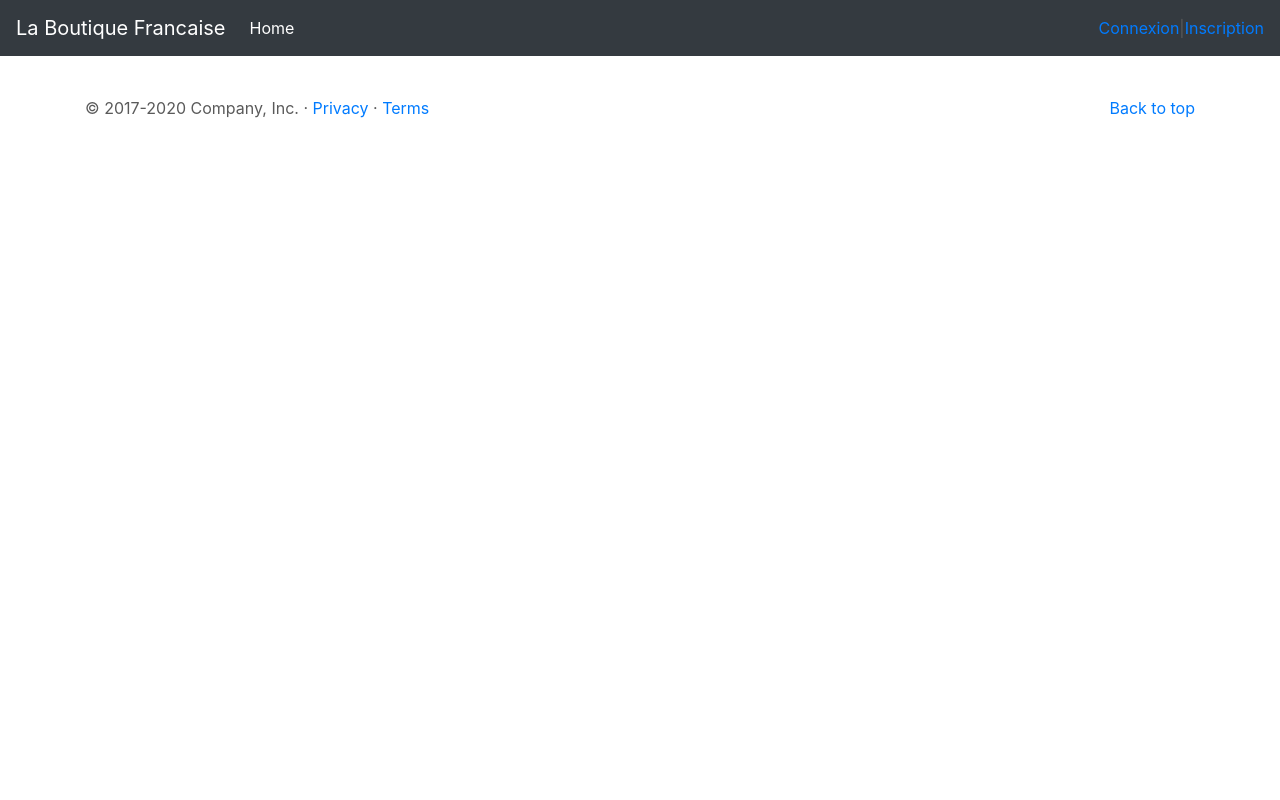
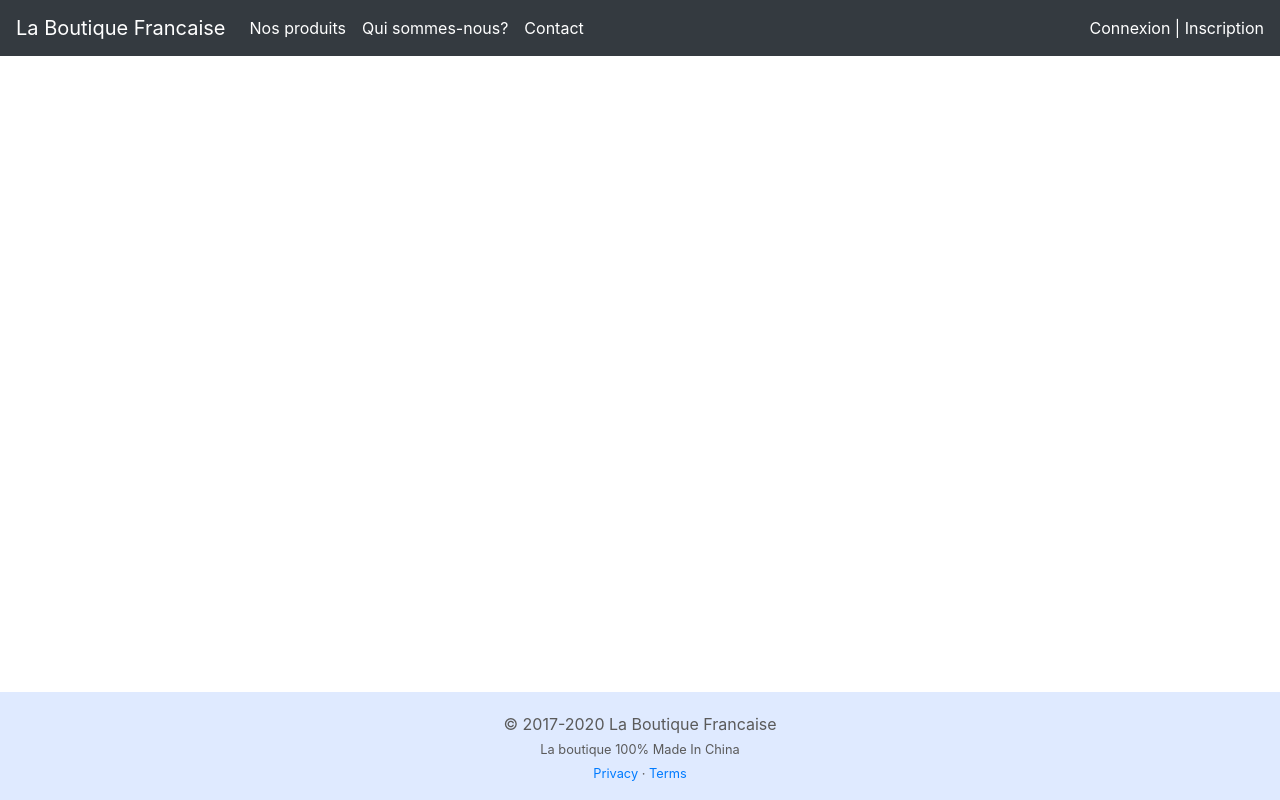
Before and after one commit to Zanmatox/Symfony_LaBoutiqueFrancaise, a Symfony app: template templates/base.html.twig in a window 1280 px wide. Run offline with Twig, Linux system fonts and the light colour scheme; the template is opened without the code that fills it, so the values that code supplies are empty; some libraries are stand-ins or nearby versions.

Commit message:
Modif mise en page

```diff
--- a/templates/base.html.twig
+++ b/templates/base.html.twig
@@ -10,6 +10,7 @@
 
     <!-- Bootstrap core CSS -->
     <link href="{{asset('assets/css/bootstrap.min.css')}}" rel="stylesheet">
+    <link rel="stylesheet" href="{{ asset('assets/css/boutiquefrancaise.css') }}">
 
     <style>
         .bd-placeholder-img {
@@ -33,21 +34,30 @@
 <body>
 <header>
     <nav class="navbar navbar-expand-md navbar-dark fixed-top bg-dark">
-        <a class="navbar-brand" href="#">La Boutique Francaise</a>
+        <a class="navbar-brand" href="{{ path('home') }}">La Boutique Francaise</a>
         <button class="navbar-toggler" type="button" data-toggle="collapse" data-target="#navbarCollapse" aria-controls="navbarCollapse" aria-expanded="false" aria-label="Toggle navigation">
             <span class="navbar-toggler-icon"></span>
         </button>
         <div class="collapse navbar-collapse" id="navbarCollapse">
             <ul class="navbar-nav mr-auto">
                 <li class="nav-item active">
-                    <a class="nav-link" href="#">Home <span class="sr-only">(current)</span></a>
+                    <a class="nav-link" href="#">Nos produits</a>
+                </li>
+                <li class="nav-item active">
+                    <a class="nav-link" href="#">Qui sommes-nous?</a>
+                </li>
+                <li class="nav-item active">
+                    <a class="nav-link" href="#">Contact</a>
                 </li>
             </ul>
+            <div class="navbar-item-custom">
             {% if app.user %}
-            <a href="{{ path('account') }}">Mon compte</a> | <a href="{{ path('app_logout') }}">Déconnexion</a>
+            <a href="{{ path('account') }}">Mon compte <small>({{app.user.firstname}})</small></a> | <a href="{{ path('app_logout') }}">Déconnexion</a>
             {% else %}
            <a href="{{ path('app_login') }}">Connexion</a> | <a href="{{ path('register') }}">Inscription</a>
            {% endif %}
+           </div>
+
         </div>
     </nav>
 </header>
@@ -115,9 +125,11 @@
     </div><!-- /.container -->
 
     <!-- FOOTER -->
-    <footer class="container">
-        <p class="float-right"><a href="#">Back to top</a></p>
-        <p>&copy; 2017-2020 Company, Inc. &middot; <a href="#">Privacy</a> &middot; <a href="#">Terms</a></p>
+    <footer class="footer-custom">
+        <p>&copy; 2017-2020 La Boutique Francaise</br>
+        <small>La boutique 100% Made In China</br>
+        <a href="#">Privacy</a> &middot; <a href="#">Terms</a></small>
+        </p>
     </footer>
 </main>
 <script src="https://code.jquery.com/jquery-3.5.1.slim.min.js"></script>
```
Also changed, not shown: public/assets/css/boutiquefrancaise.css (added).
